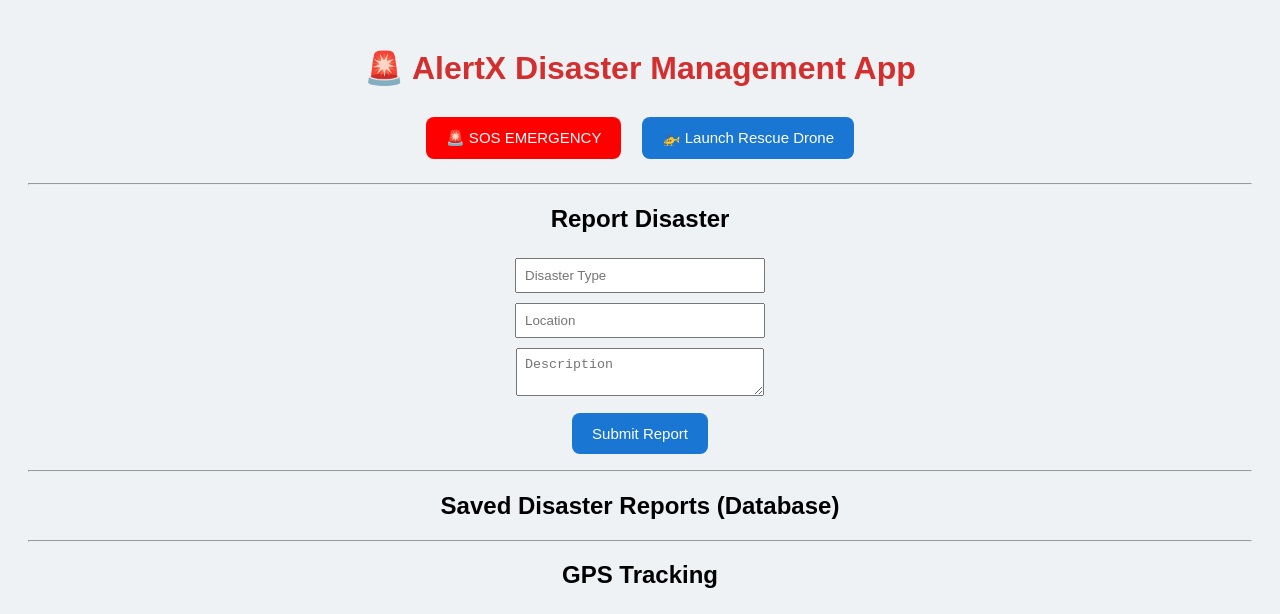
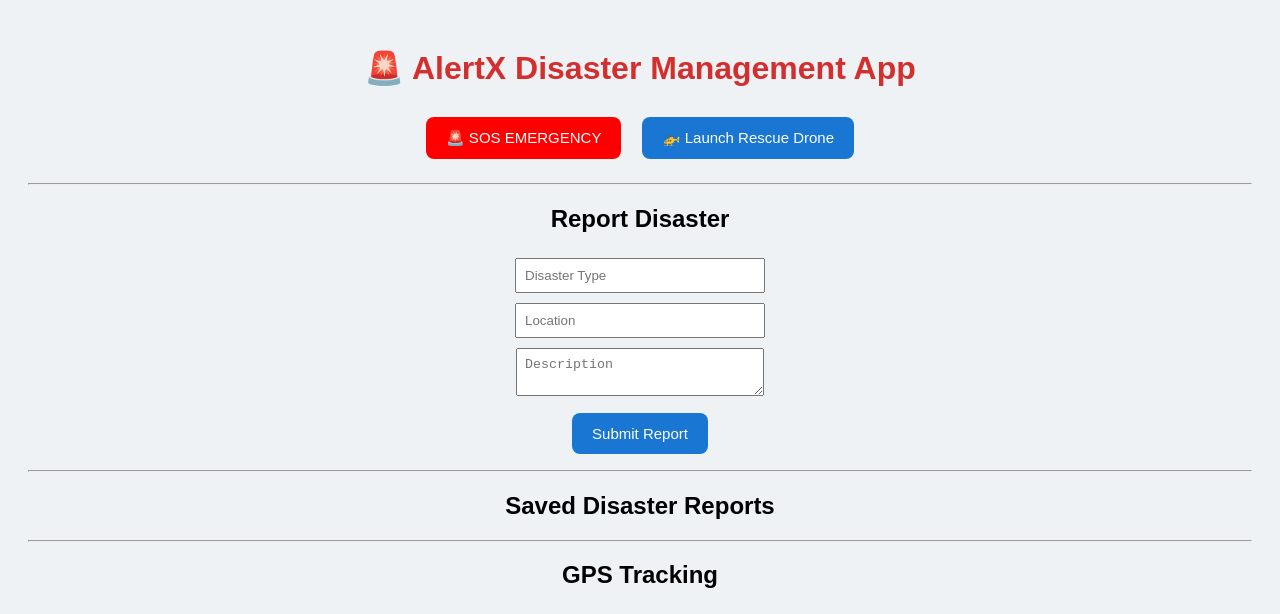
Before and after one commit to PhilominaDoraAnnepaga/AlertX-Disaster-App, a plain HTML site: page index.html in a window 1280 px wide. Shown: the top 614 px of the page. Drawn offline with nearby package versions, Linux system fonts and the light colour scheme; no server answers.

Commit message:
Update index.html

```diff
--- a/index.html
+++ b/index.html
@@ -180,7 +180,7 @@ margin-top:5px;
 
 <hr>
 
-<h2>Saved Disaster Reports (Database)</h2>
+<h2>Saved Disaster Reports </h2>
 <div id="reports"></div>
 
 <hr>
```
